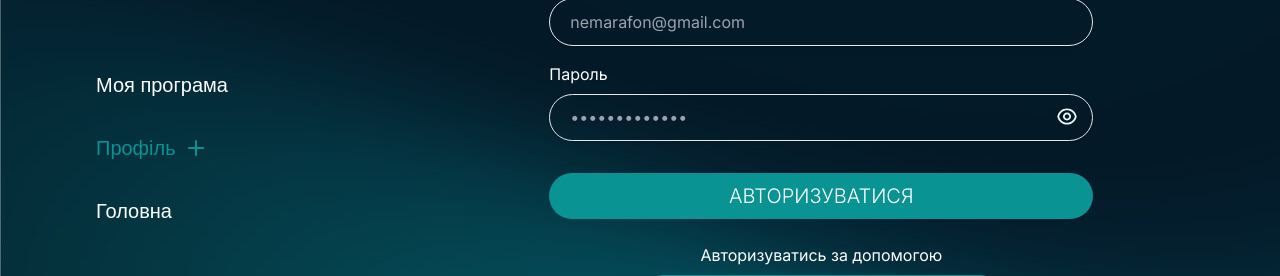
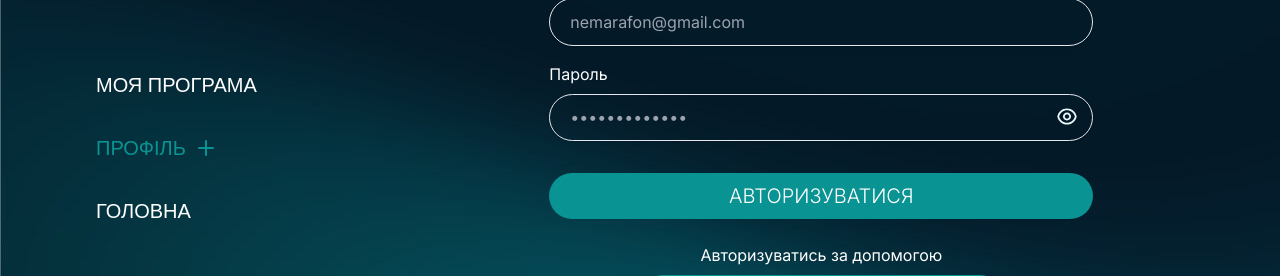
Before and after one commit to dmytroparkhomenko/nemarafon, a Next.js app: page /profile in a window 1280 px wide. Shown: the part 272-548 px from the top of the page. Built offline with nearby package versions, Linux system fonts and the light colour scheme; no server answers; a web font is replaced by a local one.

Commit message:
update: little changes - overscroll disabled

```diff
--- a/app/components/TopNavbar.tsx
+++ b/app/components/TopNavbar.tsx
@@ -15,7 +15,7 @@ const TopNavbar: React.FC<TopNavbarProps> = ({
 }) => {
   return (
     <nav className="w-full md:w-1/3 my-[30px] justify-center flex flex-col md:p-0 font-titles font-light md:mt-[-50px]">
-      <ul className="flex flex-row md:flex-col gap-8 text-sm md:text-lg justify-center items-center md:items-start">
+      <ul className="flex flex-row md:flex-col gap-8 text-sm md:text-lg justify-center items-center md:items-start uppercase">
         <li className={`${isProgramPage ? programPageStyles : null}`}>
           <Link href={myProgram}>Моя програма</Link>
           {isProgramPage ? (
--- a/app/layout.tsx
+++ b/app/layout.tsx
@@ -20,7 +20,9 @@ export default function RootLayout({ children }: RootLayoutProps) {
   return (
     <StrictMode>
       <html lang="uk-UA">
-        <body className={`overflow-x-hidden ${inter.className}`}>
+        <body
+          className={`overflow-x-hidden overscroll-none ${inter.className}`}
+        >
           <AuthProvider>
             <main className="wrapper">{children}</main>
           </AuthProvider>
```
